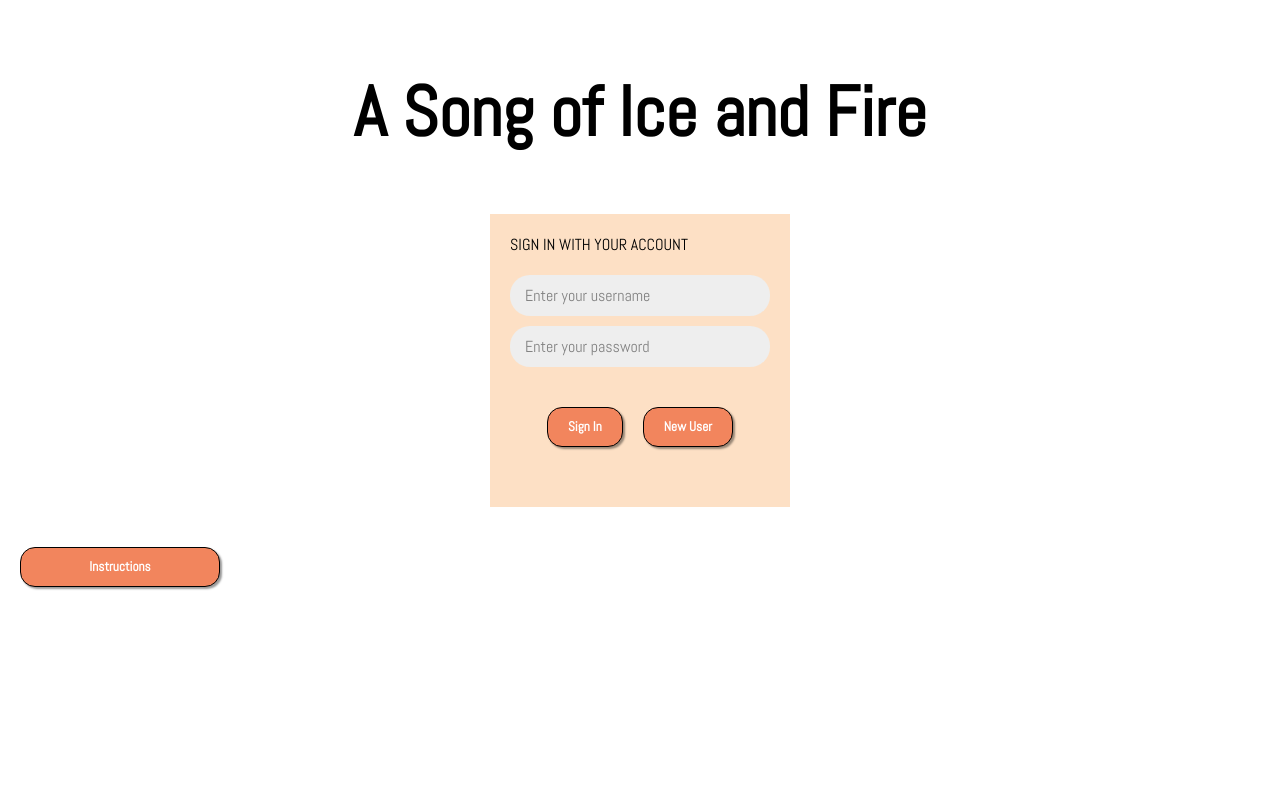
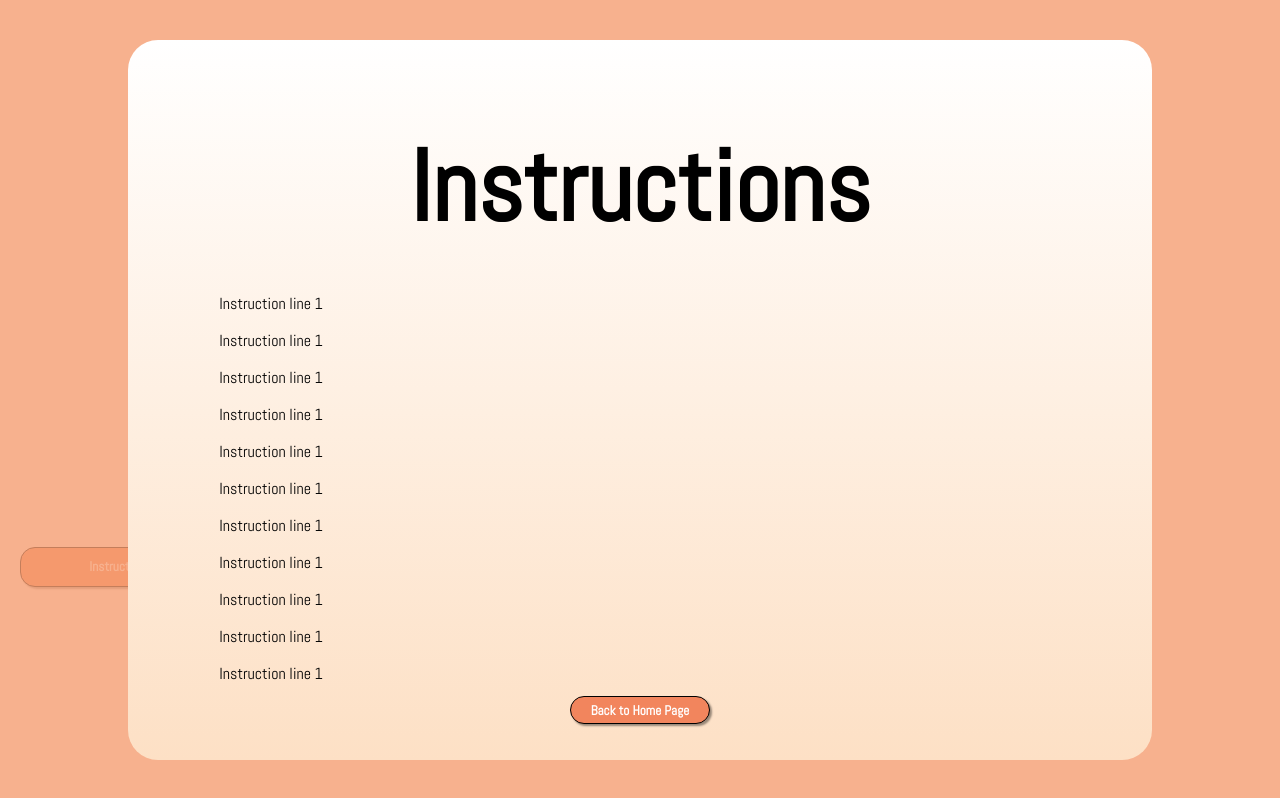
Before and after one commit to timnisgay/comp4021fp, a website: page public/index.html in a window 1280 px wide. Both pictures are taken after a click on the button "Instructions". Drawn offline with nearby package versions, Linux system fonts and the light colour scheme; no server answers.

Commit message:
add instruction page, but havent add correct instructions for our game

```diff
--- a/public/css/style.css
+++ b/public/css/style.css
@@ -190,57 +190,6 @@
     cursor: pointer;
 }
 
-/* Main panel */
-#main-panel {
-    height: calc(100% - 80px);
-    background: var(--main-panel-background);
-}
-
-/* Chat area */
-#chat-panel {
-    flex-grow: 1;
-    align-items: stretch;
-    height: 100%;
-    background: var(--chat-panel-background);
-    padding: 0;
-}
-#chat-area {
-    height: 100%;
-    align-items: flex-start;
-    justify-content: start;
-    gap: 20px;
-    overflow-y: auto;
-    padding: 10px;
-}
-.chat-message-panel {
-    align-items: flex-start;
-    padding: 0;
-}
-.chat-message {
-    align-items: start;
-    gap: 5px;
-    padding: 0;
-}
-.chat-date {
-    font-size: 75%;
-    color: var(--date-color);
-}
-
-/* Online users panel */
-#online-users-panel {
-	flex: 0 0 250px;
-    height: 100%;
-    padding: 0;
-    background: var(--online-users-panel-background);
-}
-#online-users-area {
-    flex-grow: 1;
-    width: 100%;
-    align-items: flex-start;
-    justify-content: start;
-    overflow-y: auto;
-}
-
 /* start page */
 #front-page {
     align-items: center;
@@ -264,10 +213,38 @@
     align-self: flex-start;
 }
 
-/* Edit user overlay */
-#edit-user-form {
-    width: 270px;
-    align-self: stretch;
+/* instruction page */
+.instruction-container {
+    position: absolute;
+    top: 50%;
+    left: 50%;
+    transform: translate(-50%, -50%);
+    width: 80%;
+    height: 90vh;
+    background: var(--overlay-content-background);
+    opacity: 1;
+    border-radius: 30px;
+    /* overflow: auto; */
+}
+
+.instruction-wrapper {
+    display: flex;
+    flex-direction: column;
+    align-items: center;
+    height: 95%;
+}
+
+.instruction-title {
+    font-size: 100px;
+    margin-bottom: 20px;
+}
+
+.instruction-content {
+    /* position: absolute; */
+    /* top: 150px; */
+    width: 90%;
+    height: 90%;
+    overflow-y: scroll;
 }
 
 /* play page */
--- a/public/index.html
+++ b/public/index.html
@@ -48,8 +48,48 @@
     </div>
 
     <!-- Instruction Page/Overlay -->
-    <div id="instruction-page">
-
+    <div id="instruction-page" class="overlay col">
+        <div class="instruction-container">
+            <div class="instruction-wrapper">
+                <h2 class="instruction-title">Instructions</h2>
+                <div class="spacer-2"></div>
+                <div class="instruction-content">
+                    <!-- TODO: type all instructions here -->
+                    <ul>Instruction line 1</ul>
+                    <ul>Instruction line 1</ul>
+                    <ul>Instruction line 1</ul>
+                    <ul>Instruction line 1</ul>
+                    <ul>Instruction line 1</ul>
+                    <ul>Instruction line 1</ul>
+                    <ul>Instruction line 1</ul>
+                    <ul>Instruction line 1</ul>
+                    <ul>Instruction line 1</ul>
+                    <ul>Instruction line 1</ul>
+                    <ul>Instruction line 1</ul>
+                    <ul>Instruction line 1</ul>
+                    <ul>Instruction line 1</ul>
+                    <ul>Instruction line 1</ul>
+                    <ul>Instruction line 1</ul>
+                    <ul>Instruction line 1</ul>
+                    <ul>Instruction line 1</ul>
+                    <ul>Instruction line 1</ul>
+                    <ul>Instruction line 1</ul>
+                    <ul>Instruction line 1</ul>
+                    <ul>Instruction line 1</ul>
+                    <ul>Instruction line 1</ul>
+                    <ul>Instruction line 1</ul>
+                    <ul>Instruction line 1</ul>
+                    <ul>Instruction line 1</ul>
+                    <ul>Instruction line 1</ul>
+                    <ul>Instruction line 1</ul>
+                    <ul>Instruction line 1</ul>
+                    <ul>Instruction line 1</ul>
+                    <ul>Instruction line 1</ul>
+                </div>
+                <div class="spacer-2"></div>
+                <button id="instruction-home">Back to Home Page</button>
+            </div>
+        </div>
     </div>
 
     <!-- Lobby Page -->
--- a/public/scripts/ui.js
+++ b/public/scripts/ui.js
@@ -66,7 +66,7 @@
 
         // Click event for instruction button
         $("#button-to-instruction").on("click", (e) => {
-            $("#instruction-page").show();
+            InstructionPage.show();
         });
     };
 
@@ -81,6 +81,32 @@
         $("#signin-message").text("");
         $("#register-message").text("");
         $("#front-page").hide();
+    };
+
+    return { initialize, show, hide };
+})();
+
+const InstructionPage = (function() {
+    // This function initializes the UI
+    const initialize = function() {
+        // Hide
+        hide();
+
+        // Click event for instruction-home button
+        $("#instruction-home").on("click", (e) => {
+            hide();
+            FrontPage.show();
+        });
+    };
+
+    // This function shows the form
+    const show = function() {
+        $("#instruction-page").show();
+    };
+
+    // This function hides the form
+    const hide = function() {
+        $("#instruction-page").hide();
     };
 
     return { initialize, show, hide };
@@ -188,7 +214,7 @@
     };
 
     // The components of the UI are put here
-    const components = [FrontPage, LobbyPage, GamePlayPage];
+    const components = [FrontPage, InstructionPage, LobbyPage, GamePlayPage];
 
     // This function initializes the UI
     const initialize = function() {
```
